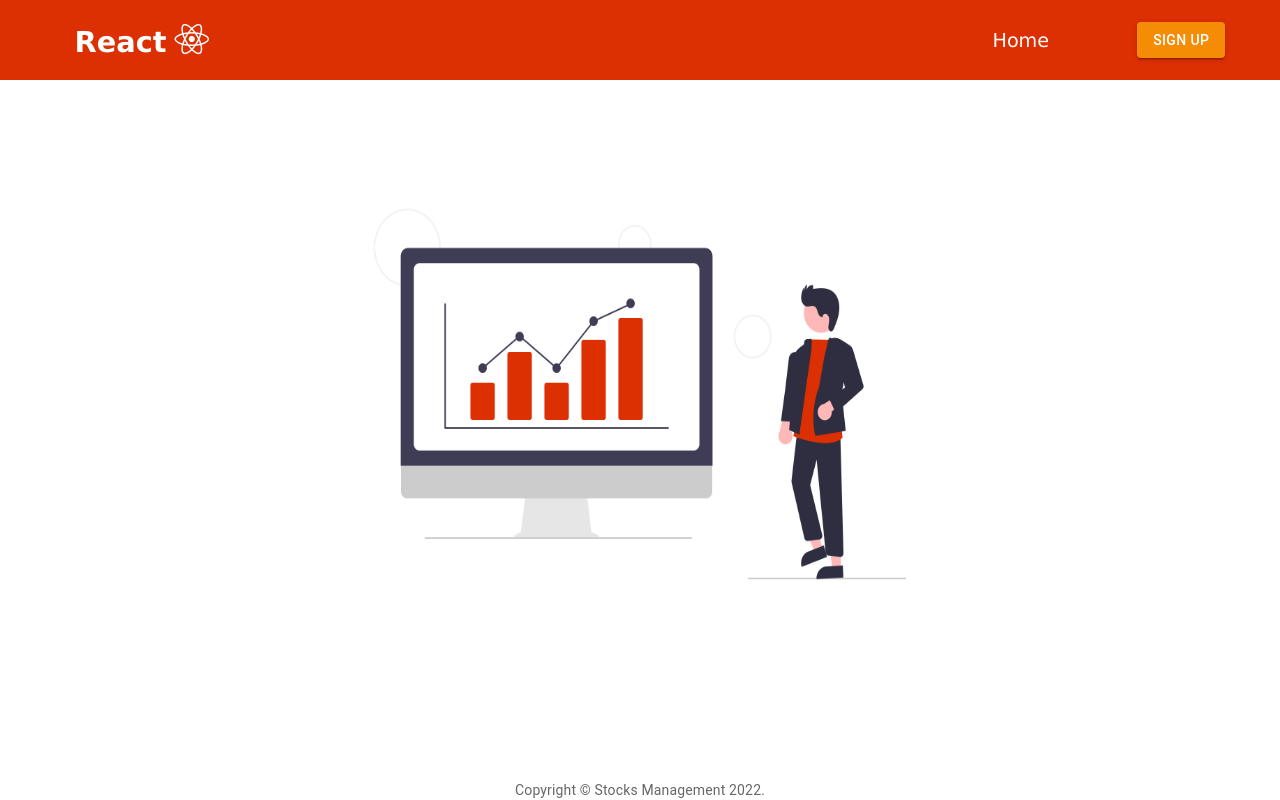
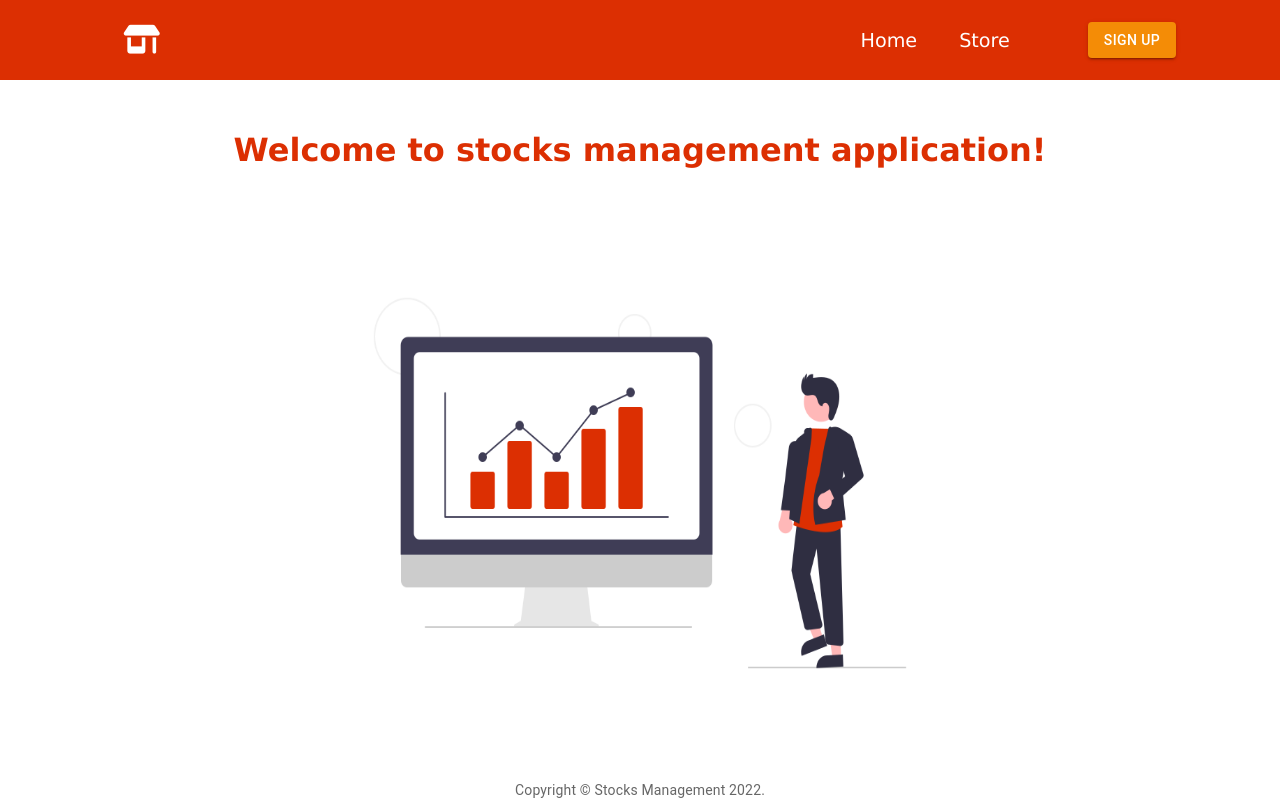
Before and after one commit to Piciorus-Ovidiu-Mihai/stocks-management-web, a React (Create React App) app: page /app in a window 1280 px wide. Built offline with nearby package versions, Linux system fonts and the light colour scheme.

Commit message:
add store pages + fix some issues

```diff
--- a/src/App.tsx
+++ b/src/App.tsx
@@ -3,17 +3,18 @@ import "./App.scss";
 import Login from "./auth/login/login";
 import Register from "./auth/register/register";
 import HomeContainer from "./pages/home/home-container";
+import StoreContainer from "./pages/store/store-container";
 
 function App() {
   return (
     <>
       <Routes>
-        <Route path='*' element={<HomeContainer/>}/>
         <Route path="/auth/login" element={<Login />} />
         <Route path="/auth/register" element={<Register />} />
         <Route path="/app" element={<HomeContainer />}/>
-        <Route path="/" element={<Navigate to="/app" replace />}>
-        </Route>
+        <Route path="/app/store" element={<StoreContainer/>}/>
+        <Route path="/" element={<Navigate to="/app" replace />}/>
+        <Route path='*' element={<HomeContainer/>}/>
       </Routes>
     </>
   );
--- a/src/auth/login/login.tsx
+++ b/src/auth/login/login.tsx
@@ -21,11 +21,14 @@ class Login extends Component {
     });
   };
 
+
+
+
   render() {
     return (
       <Container
         sx={{
-          marginTop: 8,
+
           display: "flex",
           flexDirection: "column",
           alignItems: "center",
--- a/src/layout/header/header.tsx
+++ b/src/layout/header/header.tsx
@@ -15,7 +15,7 @@ class Header extends Component {
     return (
       <nav className="NavbarItems">
         <h1 className="navbar-logo">
-          React<i className="fab fa-react"></i>
+          <i className="fa-solid fa-shop"></i>
         </h1>
         <div className="menu-icon" onClick={this.handleClick}>
           <i
@@ -33,7 +33,12 @@ class Header extends Component {
             );
           })}
         </ul>
-        <Button color="secondary" className="sign-btn" variant="contained" href="/auth/login">
+        <Button
+          color="secondary"
+          className="sign-btn"
+          variant="contained"
+          href="/auth/login"
+        >
           Sign Up
         </Button>
       </nav>
--- a/src/layout/layout.scss
+++ b/src/layout/layout.scss
@@ -4,4 +4,5 @@
   margin: 0;
   position: absolute;
   width: 100%;
+
 }
--- /dev/null
+++ b/src/pages/home/home-container.scss
@@ -0,0 +1,7 @@
+@import '../../styles/colors.scss';
+
+.home-header {
+    margin-top: 4%;
+    color: $primaryColor;
+    text-align: center;
+}
--- a/src/pages/home/home-container.tsx
+++ b/src/pages/home/home-container.tsx
@@ -1,10 +1,15 @@
 import { Box, Container } from "@mui/material";
 import { Component } from "react";
 import homeImage from "../../assets/images/home-page.png";
+import { HOME_HEADER } from "../../utils/constants";
+import "./home-container.scss";
 
 class HomeContainer extends Component {
+  list: any = [];
   render() {
     return (
+      <>
+        <h1 className="home-header">{HOME_HEADER}</h1>
         <Container
           sx={{
             marginTop: 8,
@@ -25,6 +30,7 @@ class HomeContainer extends Component {
             src={homeImage}
           />
         </Container>
+      </>
     );
   }
 }
--- /dev/null
+++ b/src/pages/store/store-container.tsx
@@ -0,0 +1,10 @@
+import { Component } from "react";
+
+
+class StoreContainer extends Component{
+    render(){
+        return(<h1>works</h1>)
+    }
+}
+
+export default StoreContainer;
--- a/src/utils/constants.ts
+++ b/src/utils/constants.ts
@@ -2,3 +2,7 @@ export const APP_NAME = "Stocks Management";
 export const FORGOT_PASSWORD = "Forgot password?";
 export const HAVE_ACCOUNT = "Do you have an account? Sign In";
 export const DONT_HAVE_ACCOUNT = "Don't have an account? Sign Up";
+
+
+// PAGES
+export const HOME_HEADER = "Welcome to stocks management application!";
--- a/src/utils/menu-items.tsx
+++ b/src/utils/menu-items.tsx
@@ -2,6 +2,11 @@ export const MenuItems = [
   {
     title: "Home",
     url: "/app",
+    cName: "nav-links",
+  },
+  {
+    title: "Store",
+    url: "/app/store",
     cName: "nav-links",
   },
   {
```
Lines whose indentation alone changed are shown as unchanged.
